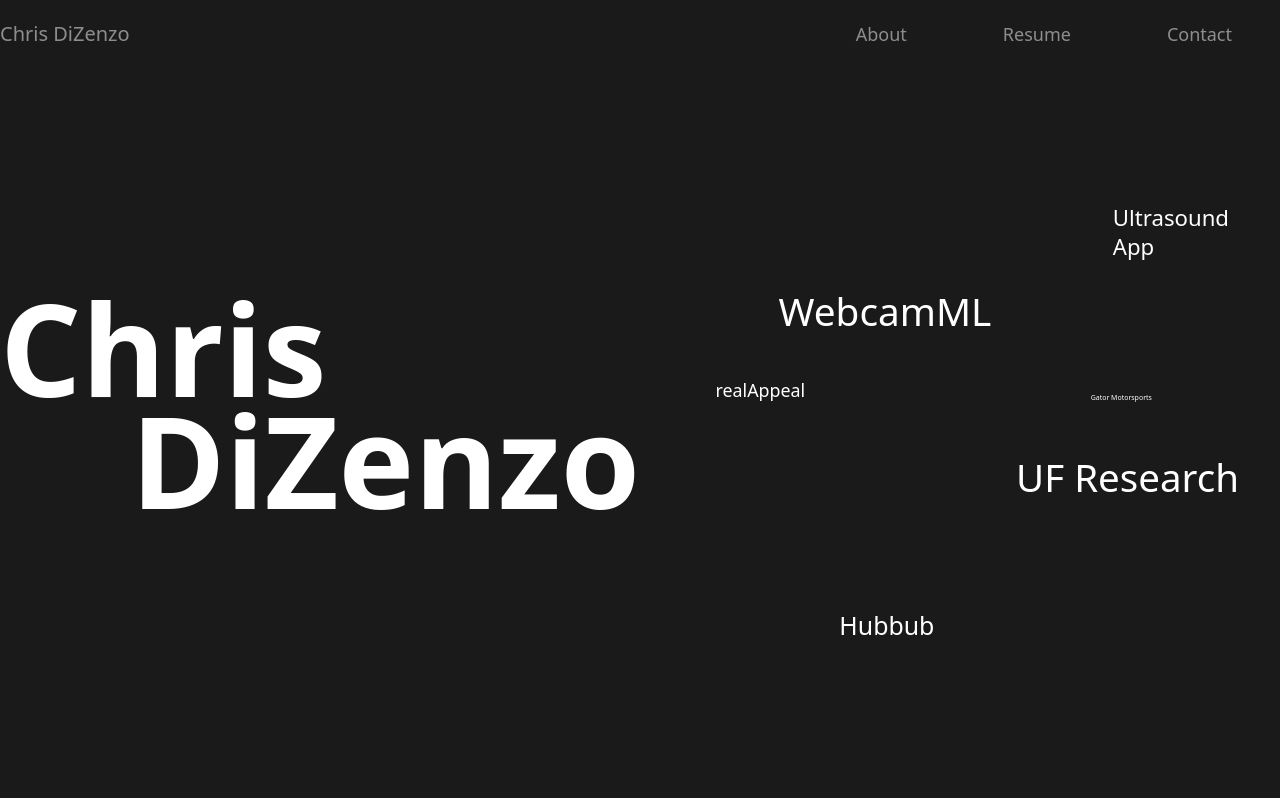
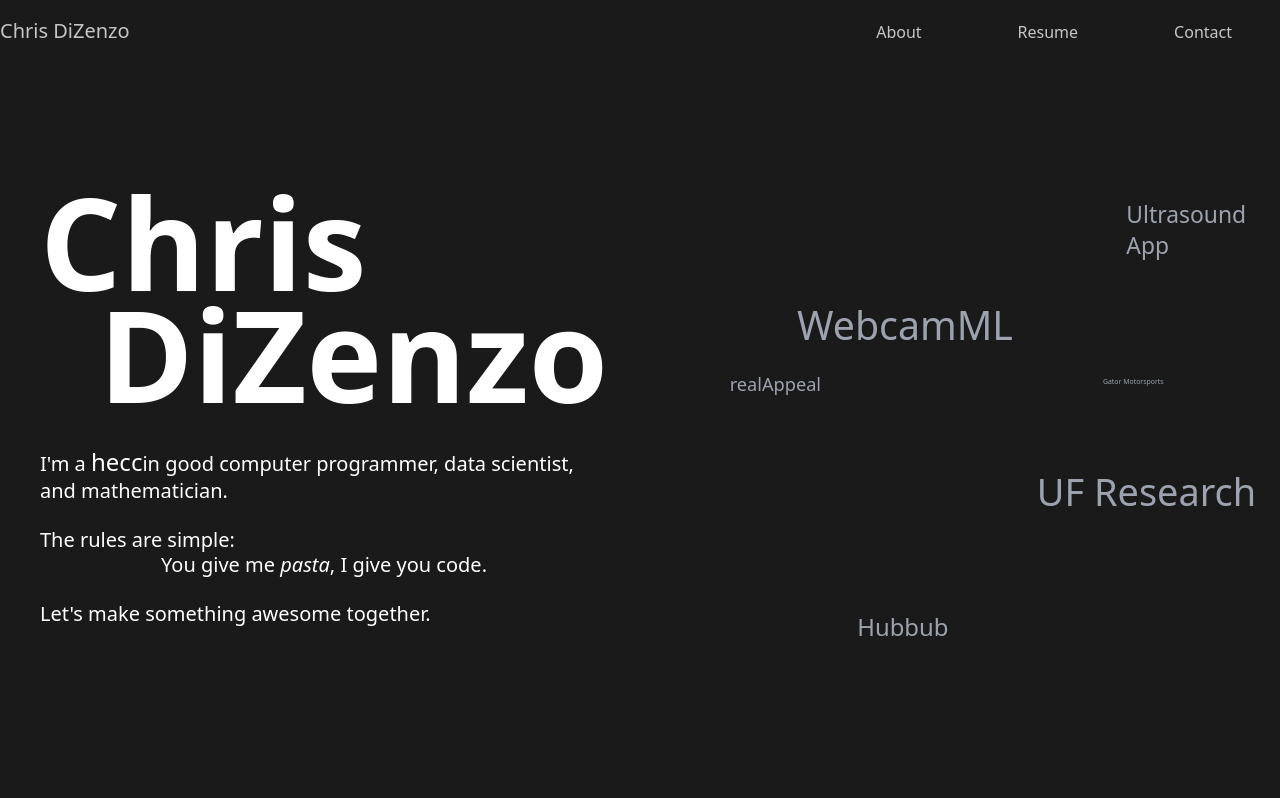
Before and after one commit to ChrisDizenzo/myWebsite, a Vue app: page / in a window 1280 px wide. Shown: the top 798 px of the page. Built offline with nearby package versions, Linux system fonts and the light colour scheme.

Commit message:
new styles

```diff
--- a/package.json
+++ b/package.json
@@ -8,6 +8,7 @@
     "lint": "vue-cli-service lint"
   },
   "dependencies": {
+    "aos": "^3.0.0-beta.6",
     "core-js": "^3.6.4",
     "tailwindcss": "^1.4.4",
     "vue": "^2.6.11"
--- a/src/App.vue
+++ b/src/App.vue
@@ -1,13 +1,19 @@
 <template>
-  <div id="app" class="font-sans" ref="app" @mousemove="updateValues($event)" >
+  <div id="app" class="font-sans flex flex-col" ref="app" @mousemove="updateValues($event)" >
     <div class="h-screen w-full flex flex-col ">
       <div class="w-full flex justify-center items-center  py-3">
-        <div  class="container flex items-baseline justify-between">
-          <p class="text-xl opacity-50 font-medium cursor-pointer text-white hover:opacity-100">Chris DiZenzo</p>
+        <div data-aos="fade-down"
+    data-aos-offset="0"
+    data-aos-delay="0"
+    data-aos-duration="600"
+    data-aos-easing="ease-in-out"
+    data-aos-mirror="true"
+    data-aos-once="true" class="container flex items-baseline text-white justify-between">
+          <p class="text-xl opacity-75 font-medium cursor-pointer hover:opacity-100">Chris DiZenzo</p>
           <div class="flex items-baseline">
-            <p class="text-lg opacity-50 font-medium cursor-pointer text-white hover:opacity-100 rounded py-2 px-4 mx-8">About</p>
-            <p class="text-lg opacity-50 font-medium cursor-pointer text-white hover:opacity-100 rounded py-2 px-4 mx-8">Resume</p>
-            <p class="text-lg opacity-50 font-medium cursor-pointer text-white hover:opacity-100 rounded  py-2 px-4 mx-8">Contact</p>
+            <p class="text-md opacity-75 font-normal cursor-pointer hover:opacity-100 rounded py-2 px-4 mx-8">About</p>
+            <p class="text-md opacity-75 font-normal cursor-pointer hover:opacity-100 rounded py-2 px-4 mx-8">Resume</p>
+            <p class="text-md opacity-75 font-normal cursor-pointer hover:opacity-100 rounded  py-2 px-4 mx-8">Contact</p>
 
           </div>
         </div>
@@ -28,18 +34,66 @@
             <!-- <img v-bind:src="require('./assets/' + val.images[ind])"  alt='no image'/> -->
           </div>
         </div>
-        <div v-if="elemDisplaying==-1" class="w-1/2 flex flex-col pointer-events-auto">
-          <p class="text-6xl w-full text-bold text-white leading-tight" style="font-weight: 700; font-size: 8rem">Chris</p>
+        <div v-if="elemDisplaying==-1" class="w-1/2 flex flex-col justify-center pl-10 pr-8 pointer-events-auto">
+          <p data-aos="fade-up"
+    data-aos-offset="200"
+    data-aos-delay="50"
+    data-aos-duration="600"
+    data-aos-easing="ease-in-out"
+    data-aos-mirror="true"
+    data-aos-once="true"
+    data-aos-anchor-placement="top-center" class="text-6xl w-full text-bold text-white leading-tight" style="font-weight: 700; font-size: 8rem">Chris</p>
 
-          <p class="text-6xl w-full text-right text-bold text-white -mt-12 leading-tight" style="font-weight: 700; font-size: 8rem">DiZenzo</p>
+          <p data-aos="fade-up"
+    data-aos-offset="200"
+    data-aos-delay="400"
+    data-aos-duration="600"
+    data-aos-easing="ease-in-out"
+    data-aos-mirror="true"
+    data-aos-once="true" class="text-6xl w-full text-right text-bold text-white -mt-12 leading-tight" style="font-weight: 700; font-size: 8rem">DiZenzo</p>
+
+          <p data-aos="fade-left"
+    data-aos-offset="200"
+    data-aos-delay="1000"
+    data-aos-duration="600"
+    data-aos-easing="ease-in-out"
+    data-aos-mirror="true"
+    data-aos-once="true" class="text-xl w-full font-light text-white my-3 leading-tight">I'm a <span class="text-2xl">hecc</span>in good computer <b>programmer, data scientist, and mathematician.</b> </p>
+
+          <div class="flex flex-col justify-between my-3 items-baseline">
+            <p data-aos="fade-left"
+    data-aos-offset="200"
+    data-aos-delay="1500"
+    data-aos-duration="600"
+    data-aos-easing="ease-in-out"
+    data-aos-mirror="true"
+    data-aos-once="true" class="text-xl w-full font-light text-white leading-tight">The rules are simple:</p>
+            <p data-aos="fade-left"
+    data-aos-offset="200"
+    data-aos-delay="1600"
+    data-aos-duration="600"
+    data-aos-easing="ease-in-out"
+    data-aos-mirror="true"
+    data-aos-once="true" class="text-xl w-full font-light text-center text-white  leading-tight">You give me <span class="italic">pasta</span>, I give you <span class="font-medium">code.</span></p>
+          </div>
+
+          <p data-aos="fade-left"
+    data-aos-offset="200"
+    data-aos-delay="2000"
+    data-aos-duration="600"
+    data-aos-easing="ease-in-out"
+    data-aos-mirror="true"
+    data-aos-once="true" class="text-xl w-full font-light text-white my-3 leading-tight">Let's make something awesome together.</p>
+
+
         </div>
-        <div class="w-1/2 flex flex-col pointer-events-auto select-none overflow-x-hidden">
+        <div class="w-1/2 flex flex-col justify-center pointer-events-auto select-none overflow-x-hidden">
 
-          <div id="mous" ref="mous" style="position: relative; width: 600px; height: 600px; background: transparent; margin-left: auto; margin-right: auto; margin-top: auto; margin-bottom: auto;">
-            <div v-for="(val, ind) in dots.slice(2,dots.length)" :key="ind" @click="displayElem(ind)" style="border-radius: 5px; position: absolute" class="hoverable"
+          <div id="mous" ref="mous" class="relative w-full h-full" style="height:600px; max-width: 1000px">
+            <div v-for="(val, ind) in dots.slice(2,dots.length)" :key="ind" @click="displayElem(ind)" style="border-radius: 5px; position: absolute" class="px-4 py-1" :class="elemDisplaying==ind ? ['bg-gray-800', 'text-white'] : ['text-gray-400', 'hover:text-white']"
             :style="{top: val.y + 'px', left: val.x + 'px' ,'z-index': Math.round((val.z+1)*10000), transform: 'scale(' + (3*val.z/4+1) + ')'}">
 
-              <p v-if="projects[ind].images" class="spheretext text-white text-2xl font-medium" style="cursor: pointer;" :class="(val.z>0) ? 'hoverable': ''">{{val.name}}</p>
+              <p v-if="projects[ind].images" class="spheretext text-2xl font-medium"  style="cursor: pointer;" :class="elemDisplaying==ind ? [''] : ''">{{val.name}}</p>
               <!-- <img v-bind:src="'./assets/' + 'ME.png'" alt="no image" style="font-size: 1rem; cursor: pointer; font-weight: 800; transform: scale(.1)"> -->
               <!-- <p v-if="!val.images" class="spheretext" style="font-size: 1rem; cursor: pointer; font-weight: 800;" :class="(val.z>0) ? 'hoverable': ''">{{val.name}}</p> -->
               <!-- <img v-if="val.images" :src="'./assets/realAppeal.png'" style="width: 50px; height: 50px" alt=""> -->
@@ -61,9 +115,16 @@
 
     </div>
 
+    <div class="h-screen bg-white w-full z-10 flex flex-col items-center">
+      <div class="container flex flex-col items-center">
+        <p class="text-6xl w-full text-bold text-gray-900 text-center leading-tight" style="font-weight: 700; font-size: 8rem">About me</p>
 
+        <img alt="Vue logo" src="./assets/ME.png">
 
-    <img alt="Vue logo" src="./assets/ME.png">
+      </div>
+
+    </div>
+
   </div>
 </template>
 
@@ -151,13 +212,24 @@ export default {
   },
   methods: {
     displayElem(val) {
-      this.elemDisplaying = val
-      console.log(val)
-      console.log(this.dots[this.elemDisplaying+2].name)
-      console.log(this.dots[this.elemDisplaying+2].coordinate)
-      this.pitch = 0
-      this.roll = 0
-      this.calcCenter()
+      if(this.elemDisplaying != val) {
+        this.elemDisplaying = val
+        console.log(val)
+        console.log(this.dots[this.elemDisplaying+2].name)
+        console.log(this.dots[this.elemDisplaying+2].coordinate)
+      } else {
+        console.log("rotate again")
+        setTimeout(() => this.rotate(), 30)
+        setTimeout(() => this.sphereLoad = true, this.sphereLoadTime)
+        setTimeout(() => this.updateRadius() , this.sphereLoadTime)
+        setTimeout(() =>{
+          this.height = document.getElementById('mous').clientHeight
+          this.width = document.getElementById('mous').clientWidth
+          this.offsetTop = document.getElementById('mous').offsetTop
+          this.offsetLeft = document.getElementById('mous').offsetLeft
+        }, 50)
+      }
+
     },
     stepFunction(number){
 
--- a/src/main.js
+++ b/src/main.js
@@ -1,5 +1,9 @@
 import Vue from 'vue'
 import App from './App.vue'
+import AOS from 'aos'
+import 'aos/dist/aos.css'
+
+AOS.init()
 
 Vue.config.productionTip = false
 
```
Also changed, not shown: 1 other file (tests, documents, lock files or other folders).
